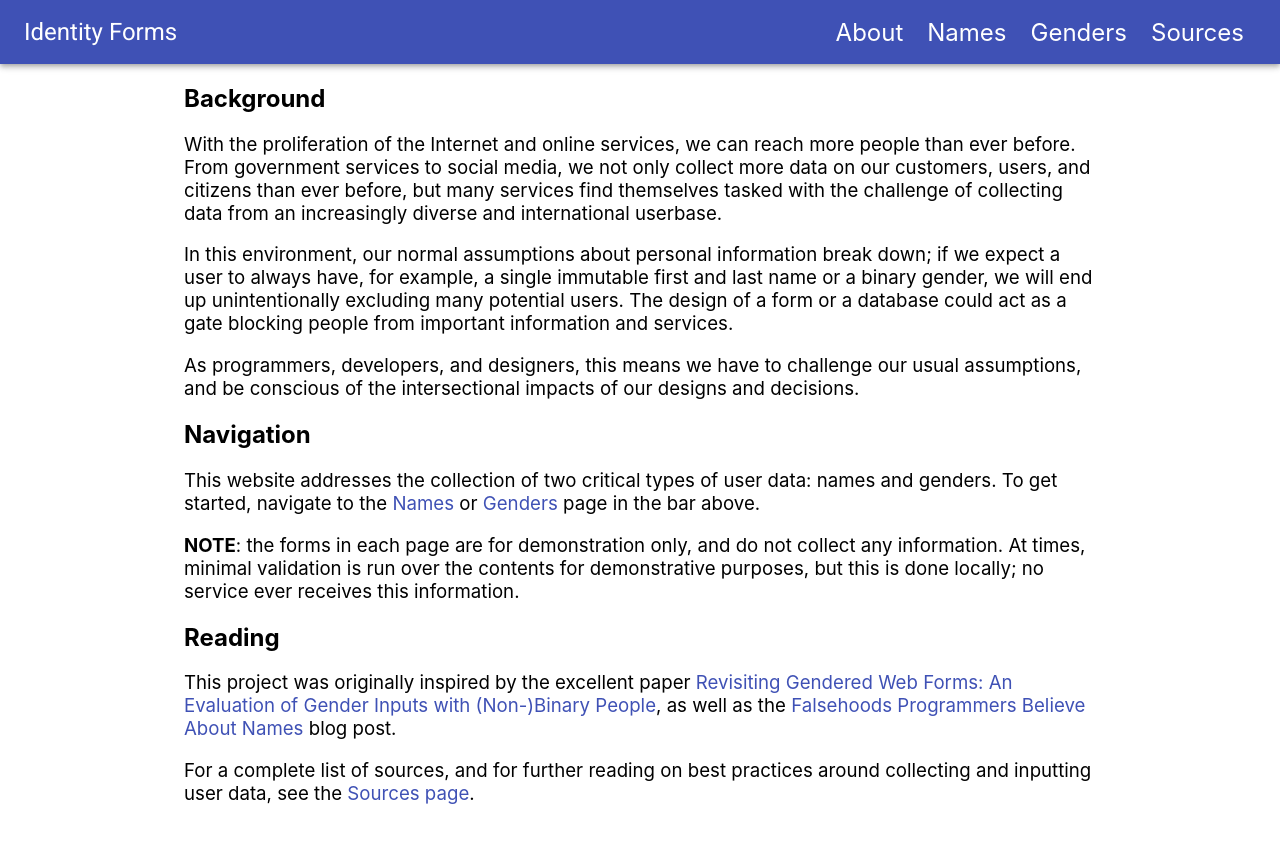
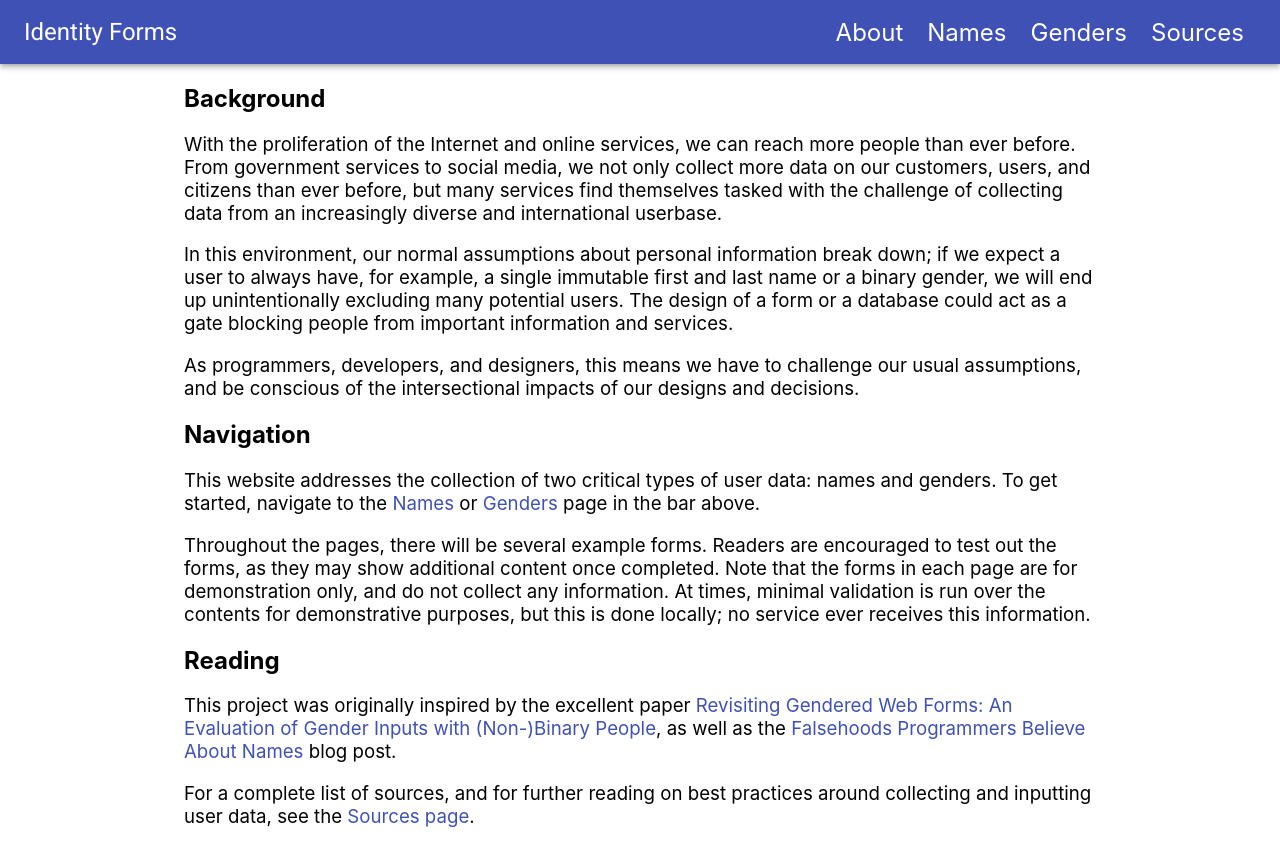
Before and after one commit to kanwren/identity-forms, a React (Create React App) app: page /about in a window 1280 px wide. Before the commit the page ends 824 px from the top, so only its background shows below. Built offline with nearby package versions, Linux system fonts and the light colour scheme.

Commit message:
Mention the extra content behind forms in about

```diff
--- a/src/About.tsx
+++ b/src/About.tsx
@@ -16,7 +16,7 @@ export default function About() {
 
             <p className="page-text">This website addresses the collection of two critical types of user data: names and genders. To get started, navigate to the <Link component={RLink} to="/names">Names</Link> or <Link component={RLink} to="/genders">Genders</Link> page in the bar above.</p>
 
-            <p className="page-text"><b>NOTE</b>: the forms in each page are for demonstration only, and do not collect any information. At times, minimal validation is run over the contents for demonstrative purposes, but this is done locally; no service ever receives this information.</p>
+            <p className="page-text">Throughout the pages, there will be several example forms. Readers are encouraged to test out the forms, as they may show additional content once completed. Note that the forms in each page are for demonstration only, and do not collect any information. At times, minimal validation is run over the contents for demonstrative purposes, but this is done locally; no service ever receives this information.</p>
 
             <h2 className="page-header">Reading</h2>
 
```
